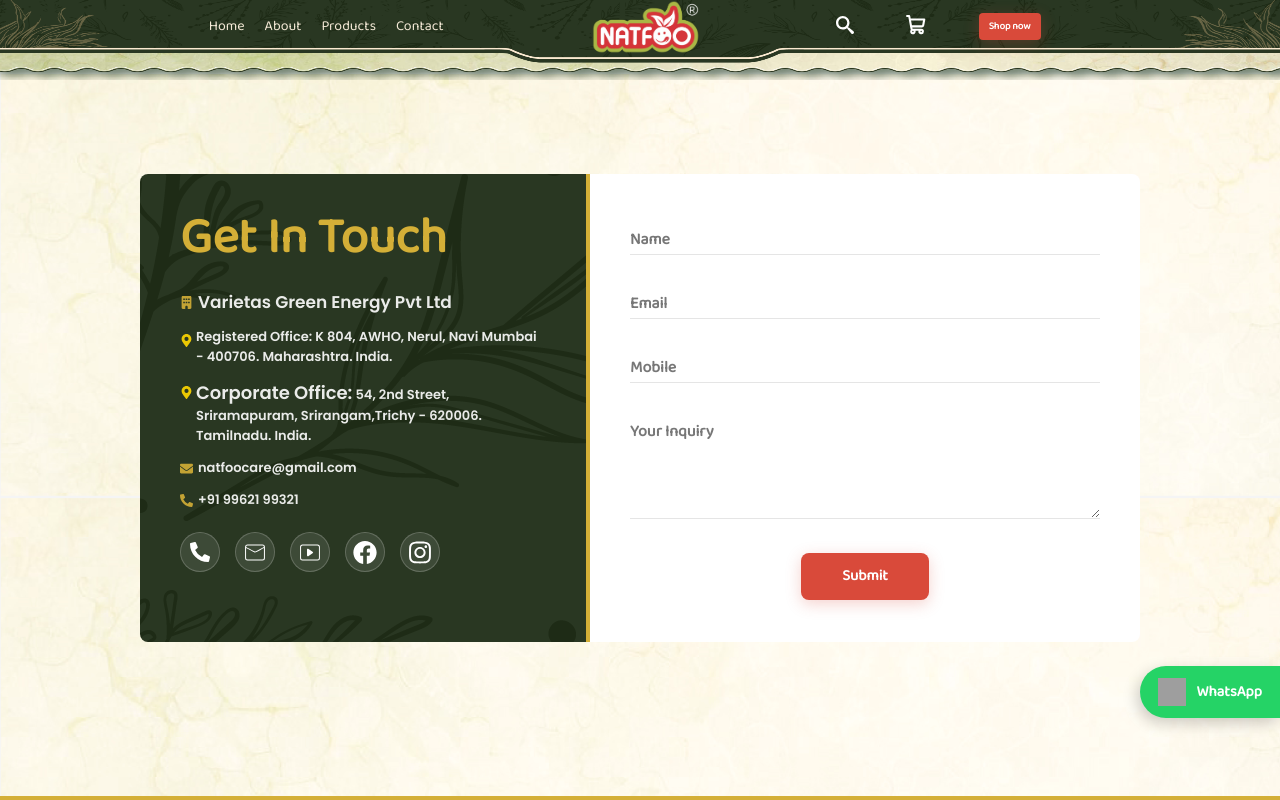
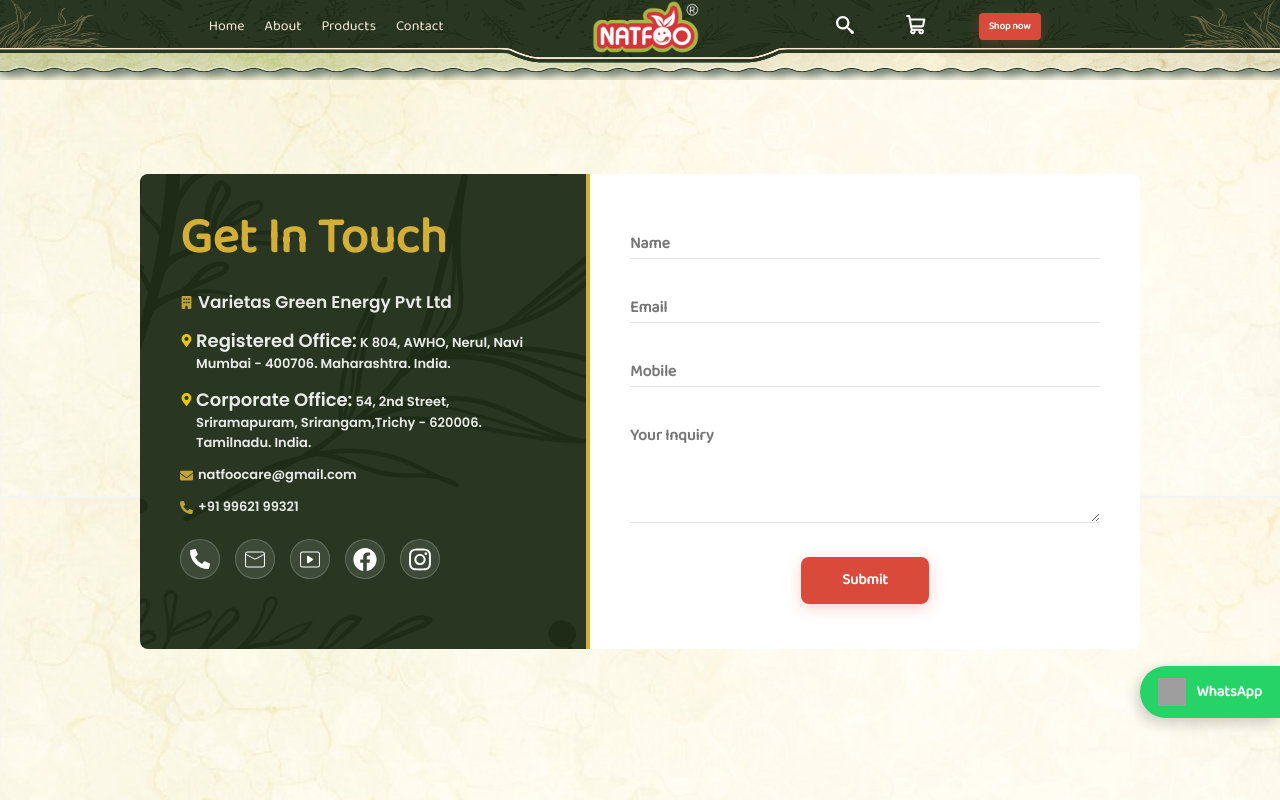
Before and after one commit to natfooin/natfoo, a React (Vite) app: page /contact in a window 1280 px wide. Shown: the top 800 px of the page. Built offline with nearby package versions, Linux system fonts and the light colour scheme; grey boxes are pictures that could not be loaded; a web font is replaced by a local one.

Commit message:
one last time

```diff
--- a/src/Components/Contact/Contact.jsx
+++ b/src/Components/Contact/Contact.jsx
@@ -152,7 +152,7 @@
                   <FaMapMarkerAlt color="gold" />
                 </div>
                 <span>
-                  Registered Office: K 804, AWHO,
+                  <span style={{fontSize:'18px'}}>Registered Office:</span> K 804, AWHO,
                   Nerul, Navi Mumbai - 400706. Maharashtra. India.
                 </span>
               </div>
```
